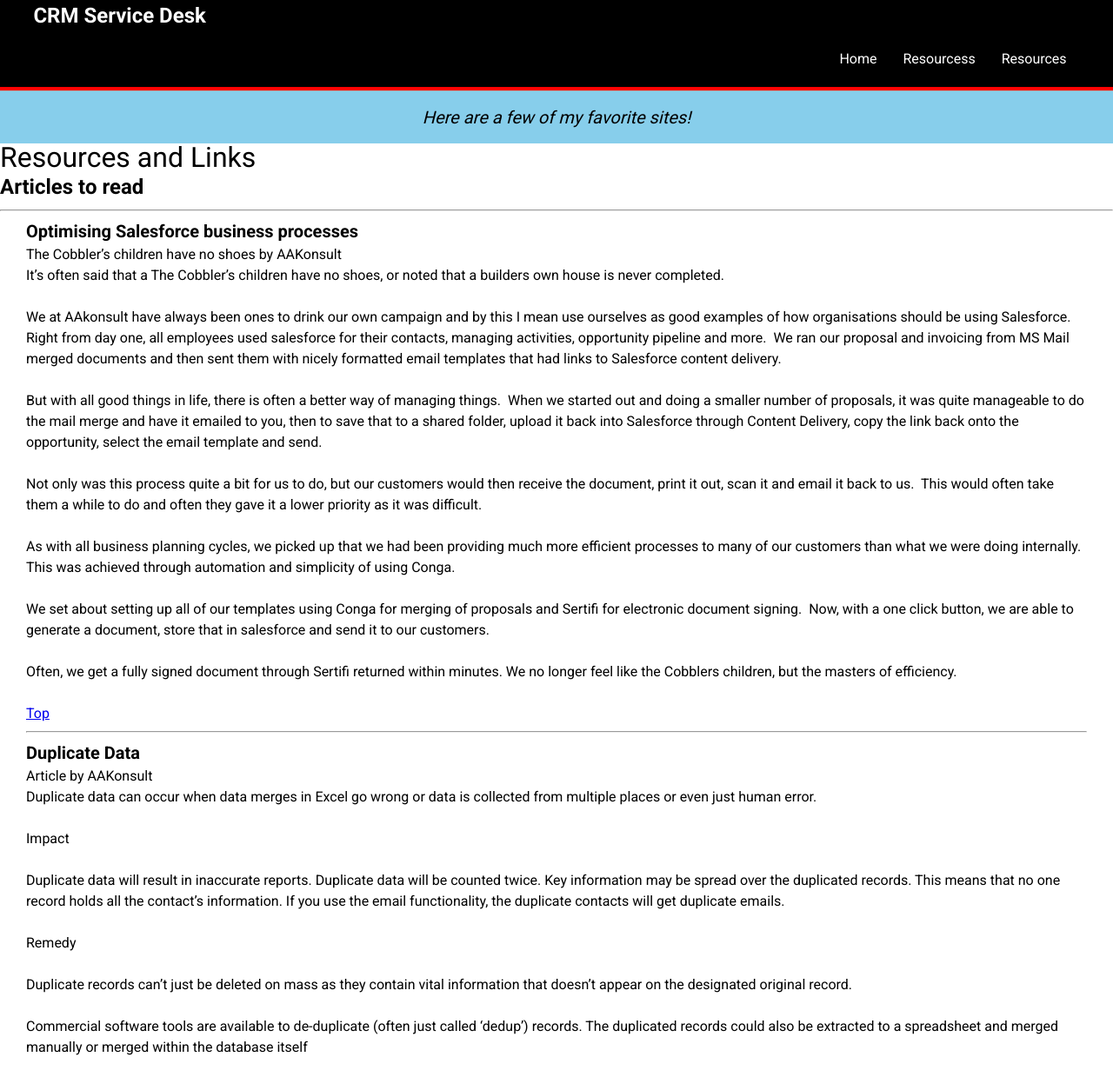
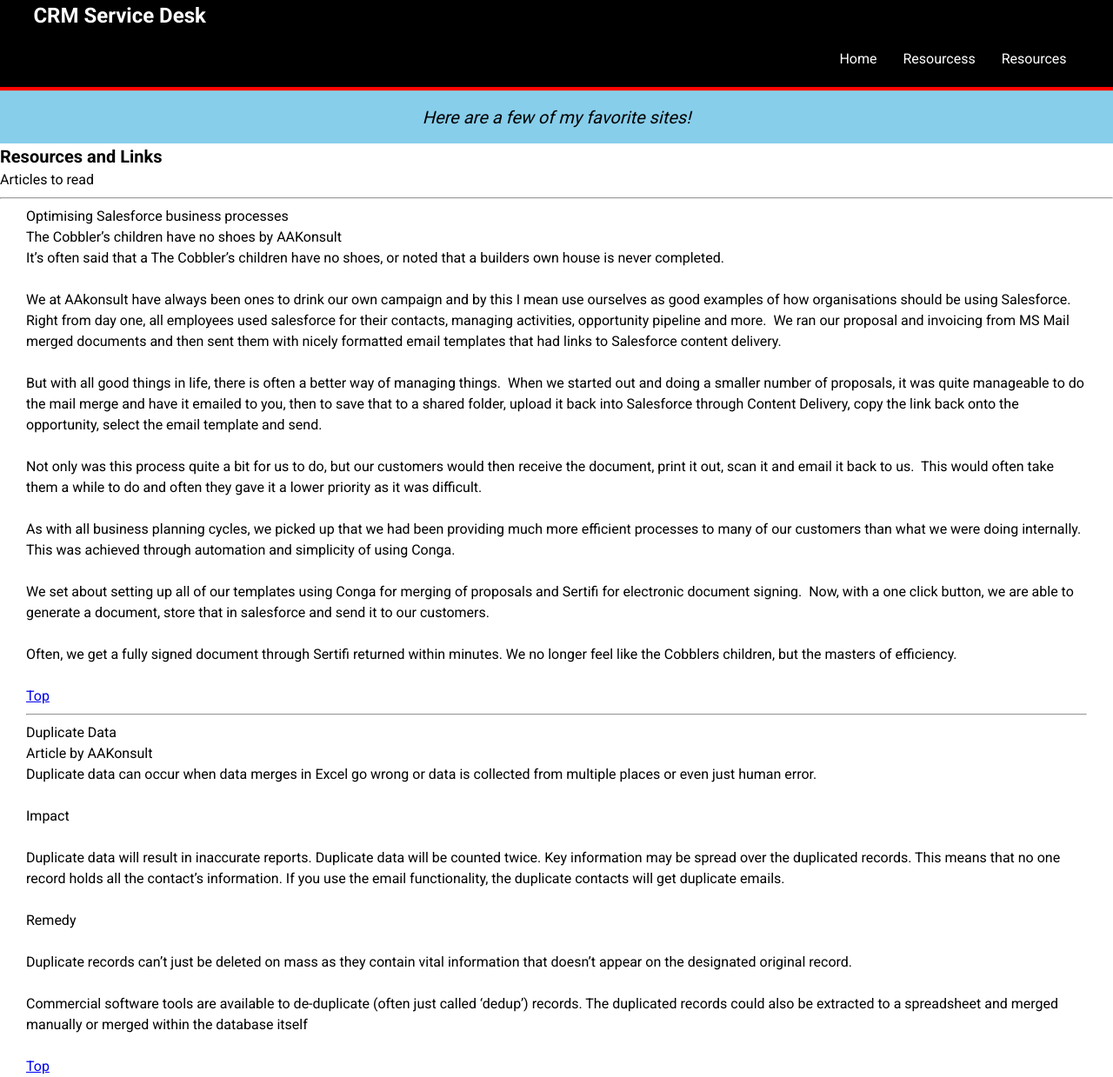
Before and after one commit to yoboy999/FEWD10-Assignment-Final, a plain HTML site: page Resource.html in a window 1280 px wide. Shown: the top 1239 px of the page at 87% size. Drawn offline with nearby package versions, Linux system fonts and the light colour scheme.

Commit message:
change h1-h6

```diff
--- a/Resource.html
+++ b/Resource.html
@@ -23,16 +23,16 @@
       <p class="tagline">Here are a few of my favorite sites!</p>
 
     <div class = "resource">
-        <h1>Resources and Links</h1>
+        <h3>Resources and Links</h3>
     </div>
 
-    <h2>Articles to read</h3>
+    <h4>Articles to read</h4>
     <hr>
 
         <div class = "article">
 
-                <h3>Optimising Salesforce business processes</h3>
-                <h4>The Cobbler’s children have no shoes by AAKonsult</h4>
+                <h5>Optimising Salesforce business processes</h5>
+                <h6>The Cobbler’s children have no shoes by AAKonsult</h6>
                 <a href="http://aakonsult.com/optimising-salesforce-business-processes/"></a>
                 <p>It’s often said that a The Cobbler’s children have no shoes, or noted that a builders own house is never completed.</p>
 
@@ -50,8 +50,8 @@
 
                 <a href="#top" class="smoothScroll">Top</a>
             <hr>
-            <h3>Duplicate Data</h3>
-                <h4>Article by AAKonsult</h4>
+            <h5>Duplicate Data</h5>
+                <h6>Article by AAKonsult</h6>
                 <p>Duplicate data can occur when data merges in Excel go wrong or data is collected from multiple places or even just human error.</p>
                 <p>Impact</p>
                 <p>Duplicate data will result in inaccurate reports.  Duplicate data will be counted twice. Key information may be spread over the duplicated records. This means that no one record holds all the contact’s information. If you use the email functionality, the duplicate contacts will get duplicate emails.</p>
```
Also changed, not shown: Services.html (+3 -3 lines).
